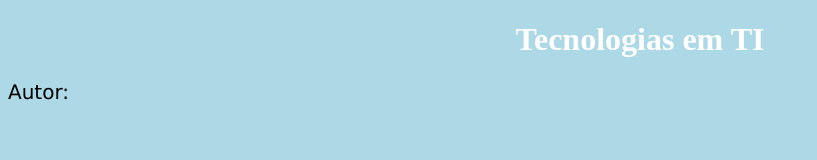
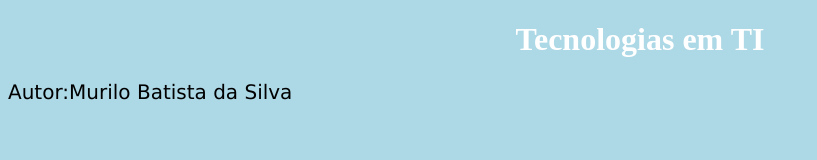
Before and after one commit to Murilo1514/Tecnologias-TI, a plain HTML site: page Index.html in a window 1280 px wide. Shown: the whole page, without its empty margins (0-817 px from the left). Drawn offline with Linux system fonts and the light colour scheme.

Commit message:
Acrescentado o nome do autor

```diff
--- a/Index.html
+++ b/Index.html
@@ -20,7 +20,7 @@
 	<body>
 
 		<h1>Tecnologias em TI</h1>
-		<p>Autor:</p>
+		<p>Autor:Murilo Batista da Silva</p>
 
 	</body>
 </html>
```
